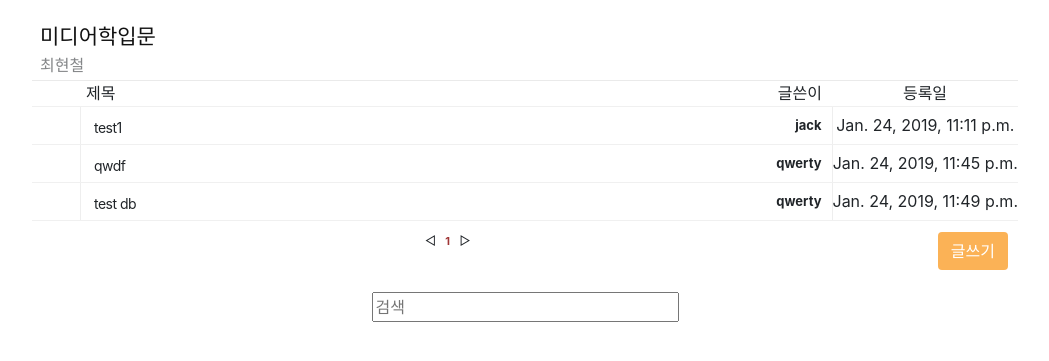
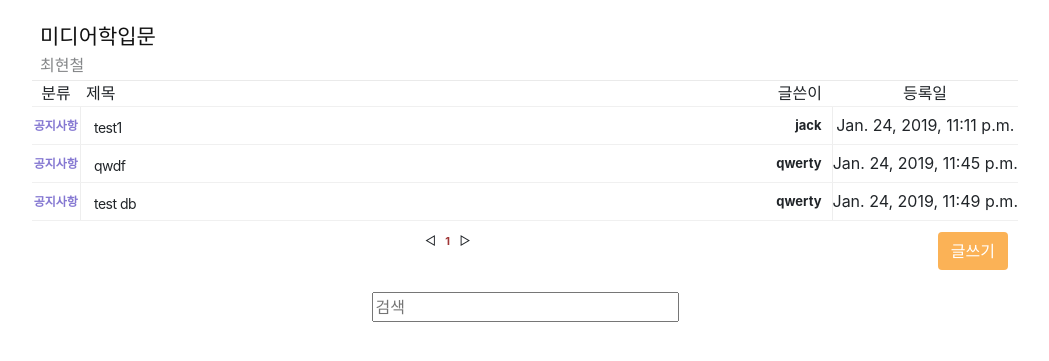
Before and after one commit to KUCC-2018-2/yanadok, a Django app: template templates/board/board.html in a window 1280 px wide. Shown: the part 80-441 px from the top of the page, without its empty margins (115-1164 px from the left). Run offline with Django 3.2, Linux system fonts and the light colour scheme; the template is opened without the code that fills it: values that come from a table or form of the project are taken from there, others are empty; data comes from the database, SQL or seed files in the repository; some libraries are stand-ins or nearby versions.

Commit message:
update board view

```diff
--- a/templates/board/board.html
+++ b/templates/board/board.html
@@ -89,7 +89,8 @@
 
 
               <tr align="center" valign="middle" style="height:22px;">
-                  <td class="list_tspace" width="48"><nobr><span class="title_text"></span></a></nobr></td><td></td>
+
+                  <td class="list_tspace" width="48"><nobr><span class="title_text">분류</span></nobr></td><td></td>
                   <td class="list_tspace" align="left" style="padding-left:0px;"><span class="title_text">제목</span></td>
                   <td class="list_tspace" align="right" width="130" style="padding-right:10px;"><span class="title_text">글쓴이</span></a></td>
                   <td class="list_tspace" width="64"><nobr><span class="title_text">등록일</span></a></nobr></td>
@@ -126,7 +127,7 @@
               {% for post in posts %}
               <tr align="center" class="list0 " style="word-break: break-all;" onmouseover="this.style.backgroundColor='#f2f2f2'" onmouseout="this.style.backgroundColor=''" valign="middle">
 
-                  <td nowrap="" class="roboto" align="center" style="font-size:12px;padding-top:2px;-webkit-appearance:none;height:34px;"><span style="font-weight:bold;color:#e98e05"></span></td>
+                  <td nowrap="" class="roboto" align="center" style="font-size:12px;padding-top:2px;-webkit-appearance:none;height:34px;"><span style="font-weight:bold;color:#8578d2">{{post.post_type}}</span></td>
 
                   <td style="width:6px;border-left:solid 1px #eee"></td>
 
--- a/templates/board/new_post.html
+++ b/templates/board/new_post.html
@@ -7,6 +7,10 @@
 {% include "nav2.html" %}
 <form method="post" >
     {% csrf_token %}
+    <br>
+    <br>
+    <br>
+
     <div class="col">
         <div class="row justify-content-center">
             <div class="field box-type">
```
